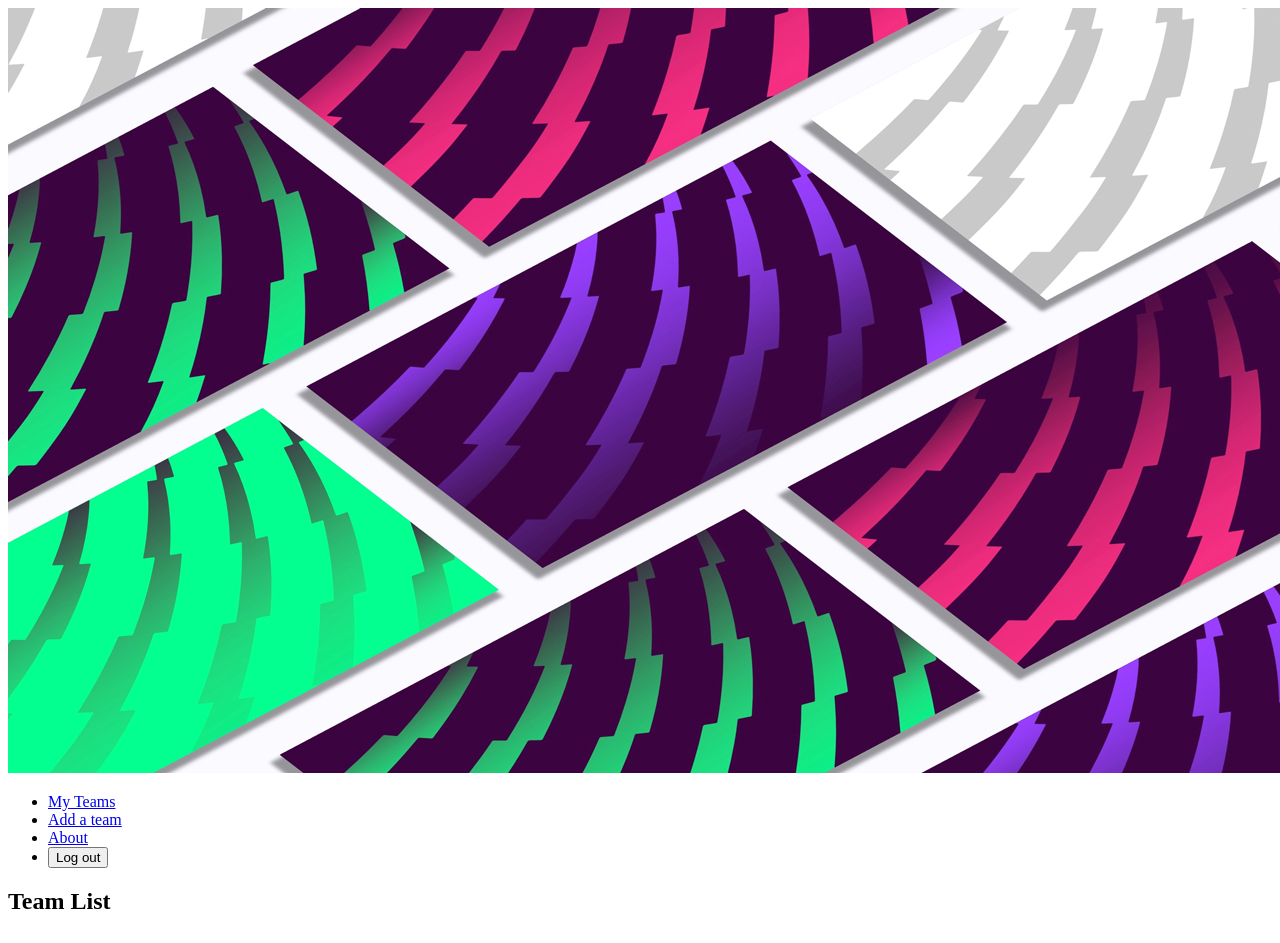
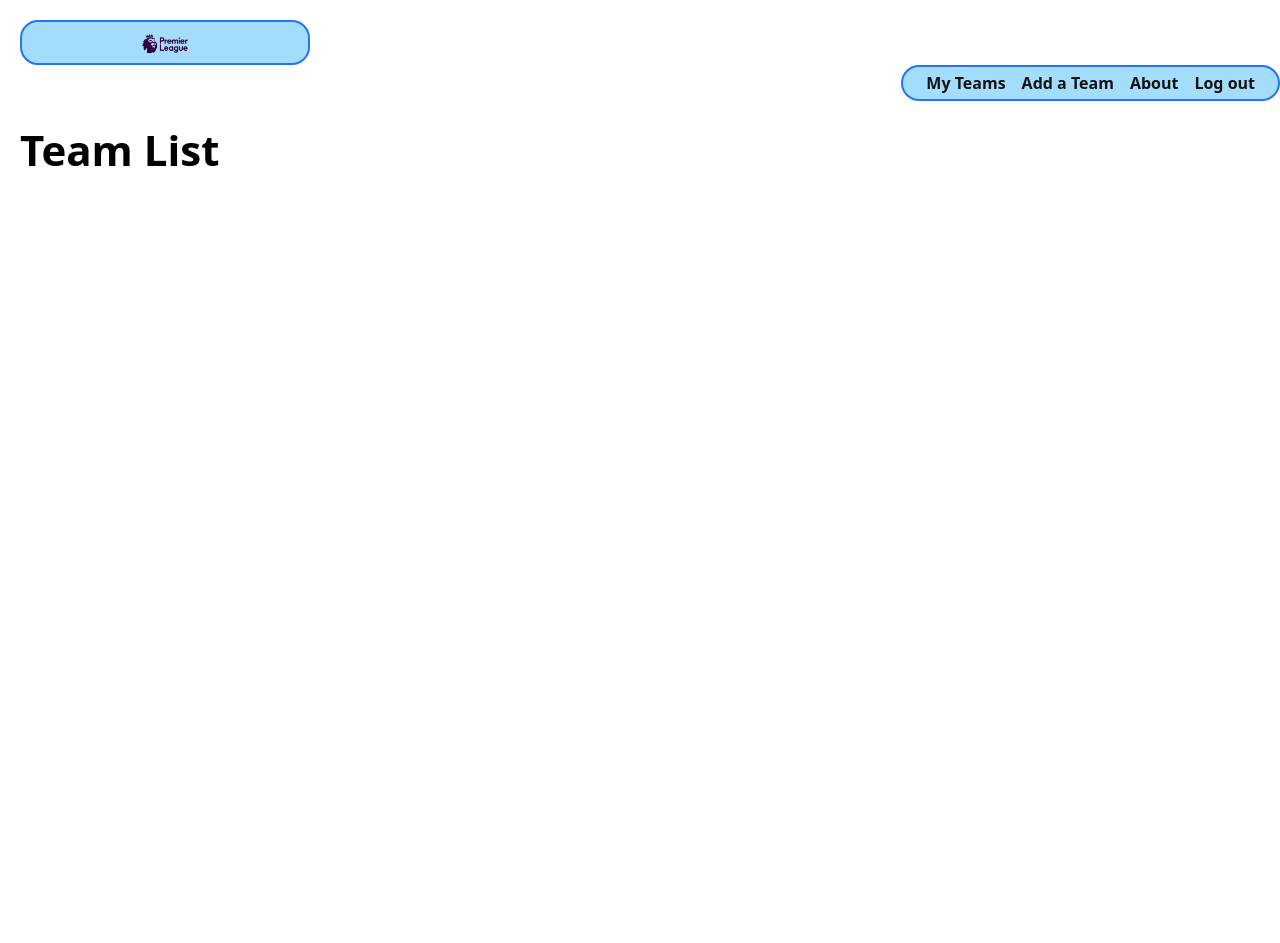
Before and after one commit to Ram-Jam5/FPL-Planner, a Django app: page /teams/ in a window 1280 px wide; the page is wider, and only the part inside the window is pictured. After the commit the page ends 166 px from the top of that part, so only its background shows below. Run offline with Django 5.2, Linux system fonts and the light colour scheme; the visitor is signed in with stand-in values (Sample User, id 1); data that the repository does not hold is empty.

Commit message:
adjust multiple css elments. and add new static images.

```diff
--- a/main_app/static/css/base.css
+++ b/main_app/static/css/base.css
@@ -87,8 +87,11 @@ nav ul {
 
 nav li {
     padding: 5px 8px;
+    list-style: none;
 }
-
+li a {
+  text-decoration: none;
+}
 /* Ensure the header container spans the full width */
 .header-logo-container {
   width: 100%;
@@ -101,8 +104,8 @@ nav li {
 /* Make the image stretch across the container */
 .header-logo-container img {
   width: 100%; /* Stretch the image to fill the container width */
-  height: auto; /* Maintain the aspect ratio */
-  object-fit: contain; /* Ensures the image scales proportionally */
+  height: 35px; /* Maintain the aspect ratio */
+  object-fit: fill; /* Ensures the image scales proportionally */
 }
 
 .page-header {
@@ -257,8 +260,8 @@ nav li {
   .header-logo-container {
     /* visual fix to help align logo */
     padding-top: 6px;
-    width: 1360px;
-    height: 256px;
+    width: 256px;
+    height: 35px;
   }
 
   @supports (-webkit-backdrop-filter: none) or (backdrop-filter: none) {
--- a/main_app/static/css/teams/teams-index.css
+++ b/main_app/static/css/teams/teams-index.css
@@ -3,10 +3,11 @@
     display: flex;
     justify-content: center;
     flex-wrap: wrap;
+    width: 200;
   }
 
   .card {
-    width: 275px;
+    width: 400px;
     margin: 10px;
     border: var(--borders);
     box-shadow: var(--card-box-shadow);
--- a/main_app/templates/base.html
+++ b/main_app/templates/base.html
@@ -6,23 +6,25 @@
     <meta charset="UTF-8">
     <meta name="viewport" content="width=device-width, initial-scale=1.0">
     <title>FPL Planner</title>
+    <link rel="stylesheet" href="{% static 'css/base.css' %}" />
+    <link rel="icon" type="image/x-icon" href="{% static '/image/pngegg_small.ico' %}">
     {% block head %}
-    <link rel="stylesheet" href="{% static 'css/base.css' %}" />
     {% endblock %}
 </head>
     <body>
         <header>
             <div class="header-logo-container">
                 <a href="/">
-                    <img src="{% static 'images/headerbackground.jpg' %}" alt="The FPL Planner Logo" />
+                    <img src="{% static 'images/pngegg.png' %}" alt="The FPL Planner Logo" />
                 </a>
             </div>
         </header>
+
         <nav>
             <ul>
                 {% if user.is_authenticated %}
                     <li><a href="{% url 'teams-index' %}">My Teams</a></li>
-                    <li><a href="{% url 'teams-create' %}">Add a team</a></li>
+                    <li><a href="{% url 'teams-create' %}">Add a Team</a></li>
                     <li><a href="{% url 'about' %}">About</a></li>
                     <li>
                         <form id="logout-form" method="post" action="{% url 'logout' %}">
--- a/main_app/templates/home.html
+++ b/main_app/templates/home.html
@@ -16,4 +16,4 @@
   </section>
 {% endif %}
 
-  {% endblock %}
+{% endblock %}
```
Also changed, not shown: main_app/static/images/headerbackground.svg (added), main_app/static/images/pngegg.png (added), main_app/static/images/pngegg_small.ico (added), main_app/static/images/premier-league-header.svg (added).
